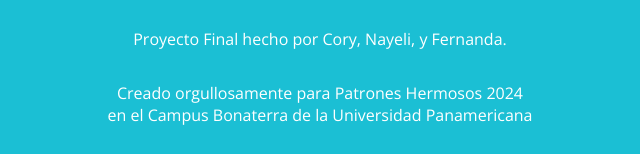
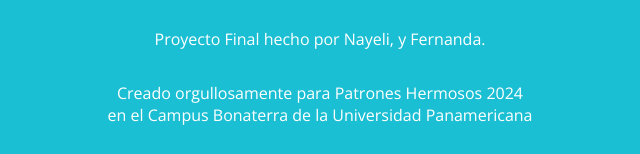
Before and after one commit to Ferpo003/ph-proyecto, a plain HTML site: page index.html in a window 1280 px wide. Shown: the part 2907-3061 px from the top of the page, 320-960 px from the left. Drawn offline with nearby package versions, Linux system fonts and the light colour scheme.

Commit message:
cambio autor

```diff
--- a/index.html
+++ b/index.html
@@ -471,7 +471,7 @@
   />
   <!-- CAMBIAR AQUI: Cambiar los "Nombre"s por sus nombres -->
   <div class="pieDePaginaTexto">
-    Proyecto Final hecho por Cory, Nayeli, y Fernanda.
+    Proyecto Final hecho por Nayeli, y Fernanda.
   </div>
   <!-- FIN DE CAMBIO -->
   <div class="pieDePaginaTexto">
```
